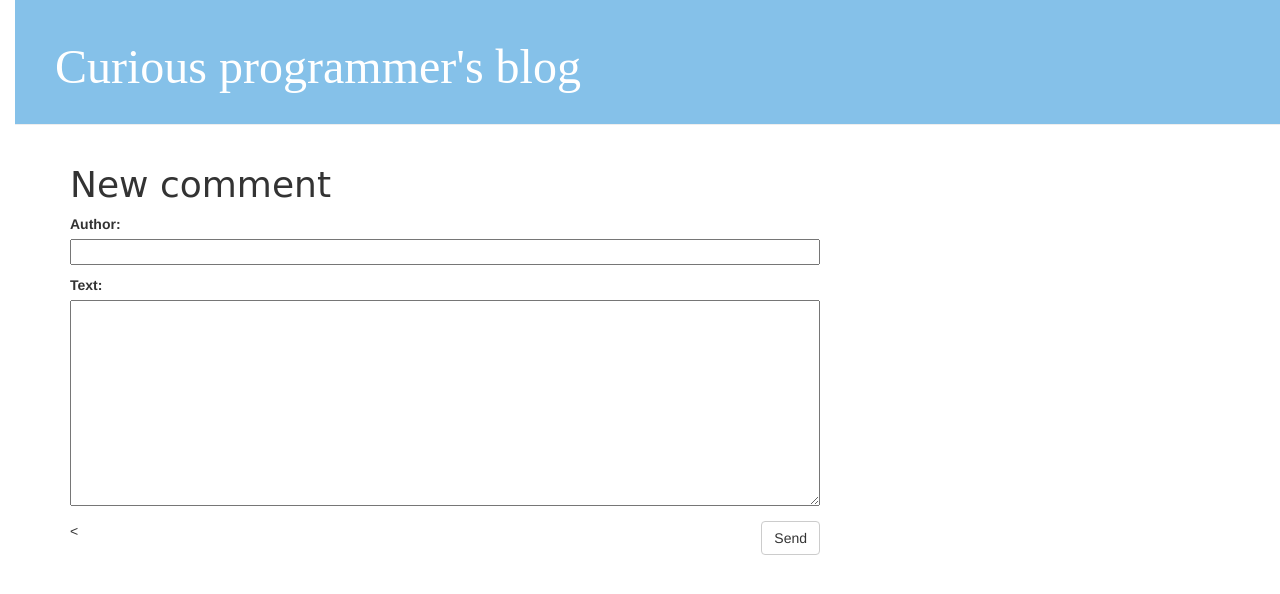
After one commit to leitoBY/django_blog, a Django app: page /post/4/comment/ in a window 1280 px wide. The commit adds this page. Shown: the top 594 px of the page. Run offline with Django 3.2, Linux system fonts and the light colour scheme; data comes from the database, SQL or seed files in the repository; some libraries are stand-ins or nearby versions; some web fonts are replaced.

Commit message:
some features
add comments feature with approve and delete options
post add, delete, edit with user login/logout

```diff
--- a/blog/admin.py
+++ b/blog/admin.py
@@ -1,4 +1,5 @@
 from django.contrib import admin
-from .models import Post
+from .models import Post, Comment
 
 admin.site.register(Post)
+admin.site.register(Comment)
--- a/blog/forms.py
+++ b/blog/forms.py
@@ -1,8 +1,14 @@
 from django import forms
-from .models import Post
+from .models import Post, Comment
 
 class PostForm(forms.ModelForm):
 
     class Meta:
         model = Post
         fields = ('title', 'text',)
+
+class CommentForm(forms.ModelForm):
+
+    class Meta:
+        model = Comment
+        fields = ('author', 'text',)
--- a/blog/models.py
+++ b/blog/models.py
@@ -12,5 +12,22 @@ class Post(models.Model):
         self.published_date = timezone.now()
         self.save()
 
+    def approved_comments(self):
+        return self.comments.filter(approved_comment=True)
+
     def __str__(self):
         return self.title
+
+class Comment(models.Model):
+    post = models.ForeignKey('blog.Post', related_name='comments')
+    author = models.CharField(max_length=200)
+    text = models.TextField()
+    created_date = models.DateTimeField(default=timezone.now)
+    approved_comment = models.BooleanField(default=False)
+
+    def approve(self):
+        self.approved_comment=True
+        self.save()
+
+    def __str__(self):
+        return self.text
--- a/blog/static/css/blog.css
+++ b/blog/static/css/blog.css
@@ -8,7 +8,7 @@
     }
 
     .page-header {
-        background-color: #ff9400;
+        background-color: #85C1E9;
         margin-top: 0;
         padding: 20px 20px 20px 40px;
     }
@@ -54,3 +54,7 @@
     .post h1 a, .post h1 a:visited {
         color: #000000;
     }
+
+    .comment {
+    margin: 20px 0px 20px 20px;
+    }
--- /dev/null
+++ b/blog/templates/blog/add_comment_to_post.html
@@ -0,0 +1,9 @@
+{% extends 'blog/base.html' %}
+
+{% block content %}
+    <h1>New comment</h1>
+    <form method="POST" class="post-form">{% csrf_token %}
+        {{ form.as_p }}
+        <<button type="submit" class="save btn btn-default">Send</button>
+    </form>
+{% endblock %}
--- a/blog/templates/blog/base.html
+++ b/blog/templates/blog/base.html
@@ -9,15 +9,16 @@
     <link rel="stylesheet" href="{% static 'css/blog.css' %}">
 </head>
 <body>
-    <div class='page-header'>
-
+    <div class="page-header">
         {% if user.is_authenticated %}
             <a href="{% url 'post_new' %}" class="top-menu"><span class="glyphicon glyphicon-plus"></span></a>
+            <a href="{% url 'post_draft_list' %}" class="top-menu"><span class="glyphicon glyphicon-edit"></span></a>
+            <p class="top-menu">Hello, {{ user.username }} <small>(<a href="{% url 'logout' %}">Log out</a>)</small></p>
+        {% else %}
+            <a href="{% url 'login' %}" class="top-menu"><span class="glyphicon glyphicon-lock"></span></a>
         {% endif %}
-
-        <h1><a href='/'>Curious programmer's blog</a></h1>
+        <h1><a href="/">Curious programmer's blog</a></h1>
     </div>
-
     <div class="content container">
         <div class="row">
             <div class="col-md-8">
--- a/blog/templates/blog/post_list.html
+++ b/blog/templates/blog/post_list.html
@@ -8,6 +8,7 @@
             </div>
             <h1><a href="{% url 'post_detail' pk=post.pk %}">{{ post.title }}</a></h1>
             <p>{{ post.text|linebreaksbr }}</p>
+            <a href="{% url 'post_detail' pk=post.pk %}">Comments: {{ post.approved_comments.count }}</a>
         </div>
     {% endfor %}
 {% endblock content %}
--- a/blog/urls.py
+++ b/blog/urls.py
@@ -7,4 +7,10 @@ urlpatterns = [
     url(r'^post/(?P<pk>[0-9]+)/$', views.post_detail, name='post_detail'),
     url(r'^post/new/$', views.post_new, name='post_new'),
     url(r'^post/(?P<pk>[0-9]+)/edit/$', views.post_edit, name='post_edit'),
+    url(r'^post/drafts/$', views.post_draft_list, name='post_draft_list'),
+    url(r'^post/(?P<pk>\d+)/publish/$', views.post_publish, name='post_publish'),
+    url(r'^post/(?P<pk>\d+)/remove/$', views.post_remove, name='post_remove'),
+    url(r'^post/(?P<pk>\d+)/comment/$', views.add_comment_to_post, name='add_comment_to_post'),
+    url(r'^comment/(?P<pk>\d+)/approve/$', views.comment_approve, name='comment_approve'),
+    url(r'^comment/(?P<pk>\d+)/remove/$', views.comment_remove, name='comment_remove'),
 ]
--- a/blog/views.py
+++ b/blog/views.py
@@ -1,7 +1,8 @@
 from django.shortcuts import render, get_object_or_404, redirect
 from django.utils import timezone
-from .models import Post
-from .forms import PostForm
+from .models import Post, Comment
+from .forms import PostForm, CommentForm
+from django.contrib.auth.decorators import login_required
 
 # Create your views here.
 
@@ -17,19 +18,21 @@ def post_detail(request, pk):
     post = get_object_or_404(Post, pk=pk)
     return render(request, 'blog/post_detail.html', {'post':post})
 
+@login_required
 def post_new(request):
     if request.method == "POST":
         form = PostForm(request.POST)
         if form.is_valid():
             post = form.save(commit=False)
             post.author = request.user
-            post.published_date = timezone.now()
+            # post.published_date = timezone.now()
             post.save()
             return redirect('post_detail', pk=post.pk)
     else:
         form = PostForm()
     return render(request, 'blog/post_edit.html', {'form':form})
 
+@login_required
 def post_edit(request, pk):
     post = get_object_or_404(Post, pk=pk)
     if request.method == "POST":
@@ -37,9 +40,52 @@ def post_edit(request, pk):
         if form.is_valid():
             post = form.save(commit=False)
             post.author = request.user
-            post.published_date = timezone.now()
+            # post.published_date = timezone.now()
             post.save()
             return redirect('post_detail', pk=post.pk)
     else:
         form = PostForm(instance=post)
     return render(request, 'blog/post_edit.html', {'form':form})
+
+@login_required
+def post_draft_list(request):
+    posts = Post.objects.filter(published_date__isnull=True).order_by('created_date')
+    return render(request, 'blog/post_draft_list.html', {'posts':posts})
+
+@login_required
+def post_publish(request, pk):
+    post=get_object_or_404(Post, pk=pk)
+    post.publish()
+    return redirect('post_detail', pk=pk)
+
+@login_required
+def post_remove(request, pk):
+    post = get_object_or_404(Post, pk=pk)
+    post.delete()
+    return redirect('post_list')
+
+def add_comment_to_post(request, pk):
+    post = get_object_or_404(Post, pk=pk)
+    if request.method == 'POST':
+        form = CommentForm(request.POST)
+        if form.is_valid():
+            comment = form.save(commit=False)
+            comment.post = post
+            comment.save()
+            return redirect('post_detail', pk=post.pk)
+    else:
+        form = CommentForm()
+    return render(request, 'blog/add_comment_to_post.html', {'form':form})
+
+@login_required
+def comment_approve(request, pk):
+    comment = get_object_or_404(Comment, pk=pk)
+    comment.approve()
+    return redirect('post_detail', pk = comment.post.pk)
+
+@login_required
+def comment_remove(request, pk):
+    comment = get_object_or_404(Comment, pk=pk)
+    post_pk = comment.post.pk
+    comment.delete()
+    return redirect('post_detail', pk=post_pk)
--- a/myblog/settings.py
+++ b/myblog/settings.py
@@ -120,3 +120,4 @@ USE_TZ = True
 
 STATIC_URL = '/static/'
 STATIC_ROOT = os.path.join(BASE_DIR, 'static')
+LOGIN_REDIRECT_URL = '/'
--- a/myblog/urls.py
+++ b/myblog/urls.py
@@ -16,8 +16,14 @@ Including another URLconf
 from django.conf.urls import url, include
 from django.contrib import admin
 
+from django.contrib.auth import views as auth_views
+
 urlpatterns = [
     url(r'^admin/', admin.site.urls),
-    url(r'^', include('blog.urls')),
-    url(r'^blog/', include('blog.urls'))
+    url(r'', include('blog.urls')),
+    # url(r'^login/$', auth_views.login, name='login'),
+    # url(r'^logout/$', auth_views.logout, name='logout'),
+    # url(r'^blog/', include('blog.urls')),
+    url(r'^accounts/login/$', auth_views.login, name='login'),
+    url(r'^accounts/logout/$', auth_views.logout, name='logout', kwargs={'next_page': '/'}),
 ]
--- a/static/css/blog.css
+++ b/static/css/blog.css
@@ -8,7 +8,7 @@
     }
 
     .page-header {
-        background-color: #ff9400;
+        background-color: #85C1E9;
         margin-top: 0;
         padding: 20px 20px 20px 40px;
     }
```
Also changed, not shown: blog/templates/blog/post_detail.html (+23 -0 lines), blog/templates/blog/post_draft_list.html (added, +11 -0 lines), blog/templates/registration/login.html (added, +24 -0 lines), blog/migrations/0002_comment.py (added).
